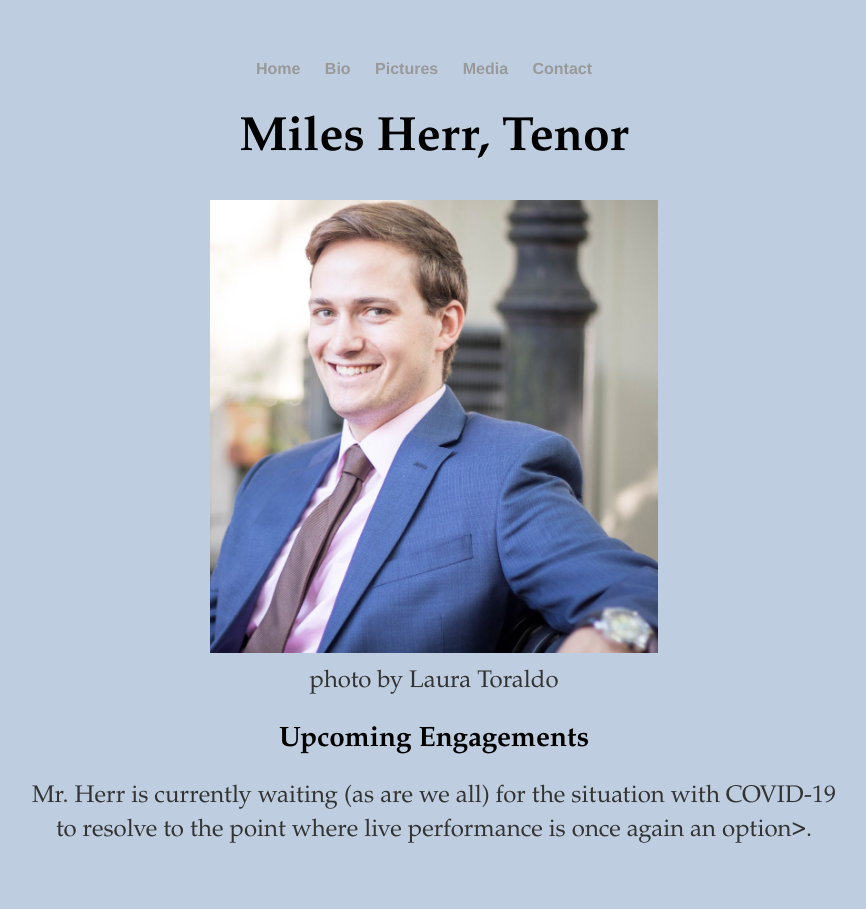
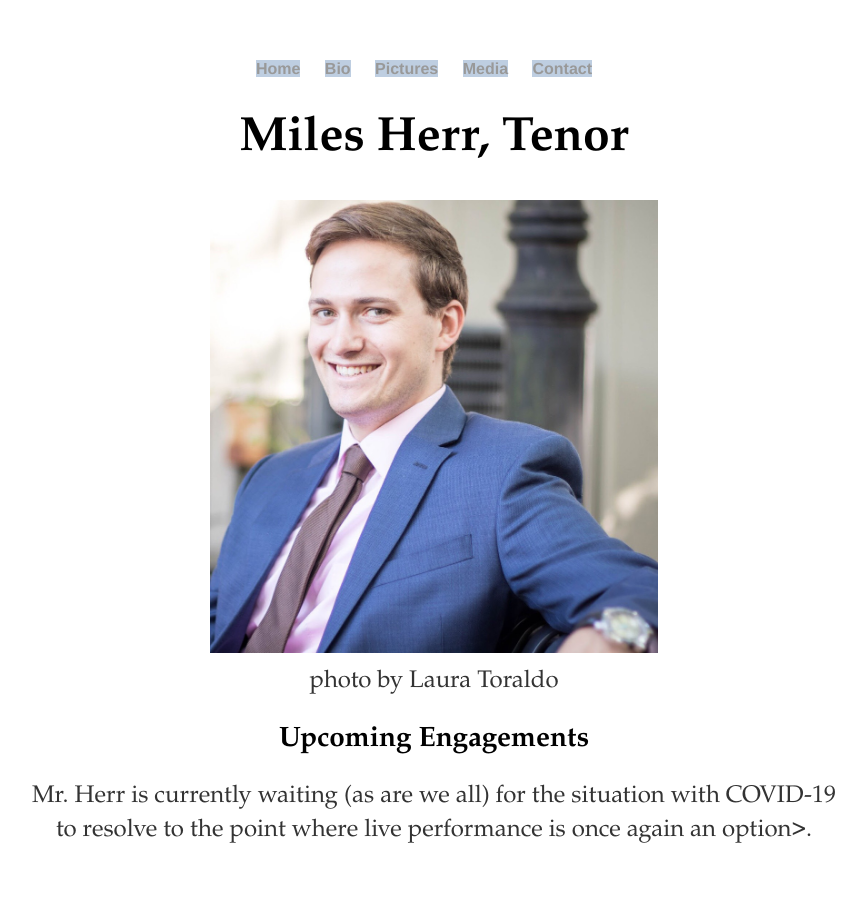
Before and after one commit to leemlb06pmi/leemlb06pmi.github.io, a Jekyll site: the page built from index.html, in a window 1280 px wide. Shown: the whole page, without its empty margins (206-1072 px from the left). Built offline with Jekyll 4.4.1, drawn with Linux system fonts in a browser that asks for light colours.

Commit message:
hopefully just header color now

```diff
--- a/css/main.css
+++ b/css/main.css
@@ -1,7 +1,6 @@
 body {
     margin: 60px auto;
     width: 70%;
-    background-color: rgba(42,94,155,0.3)
 }
 img{
     max-width: 50%;
@@ -19,6 +18,7 @@ nav ul, footer ul {
 nav ul li, footer ul li {
     display: inline;
     margin-right: 20px;
+    background-color: rgba(42,94,155,0.3)
 }
 a {
     text-decoration: none;
```
